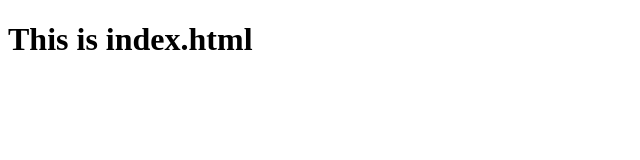
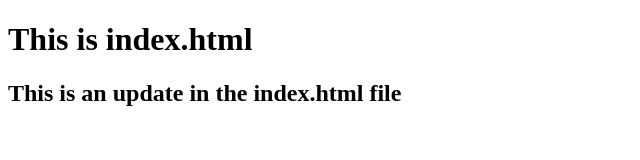
Before and after one commit to dydxPratik/learningGitt, a plain HTML site: page index.html in a window 1280 px wide. Shown: the whole page, without its empty margins (0-640 px from the left). Drawn offline with Linux system fonts and the light colour scheme.

Commit message:
Updated index.html file

```diff
--- a/index.html
+++ b/index.html
@@ -7,5 +7,6 @@
 </head>
 <body>
     <h1>This is index.html</h1>
+    <h2> This is an update in the index.html file </h2>
 </body>
 </html>
```
